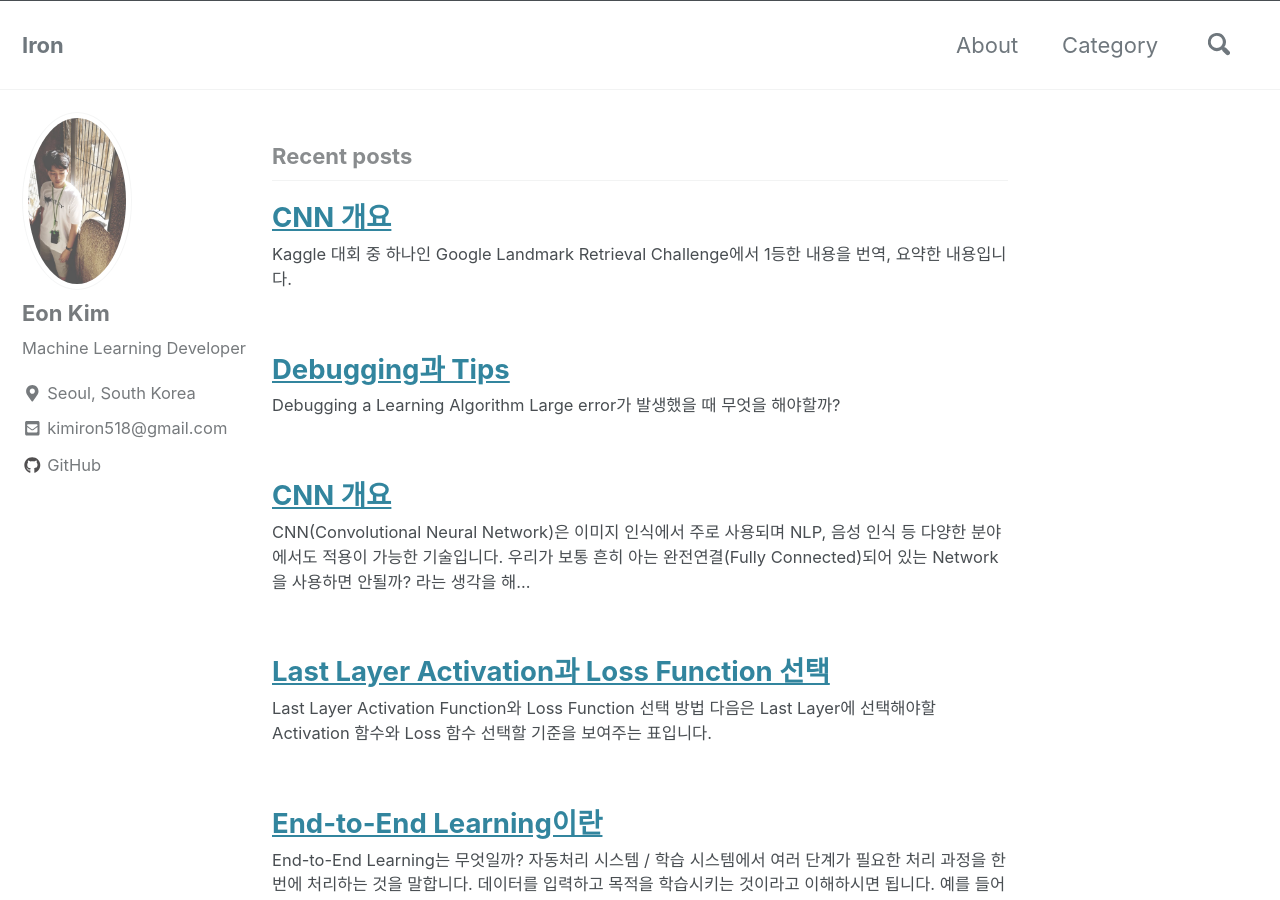
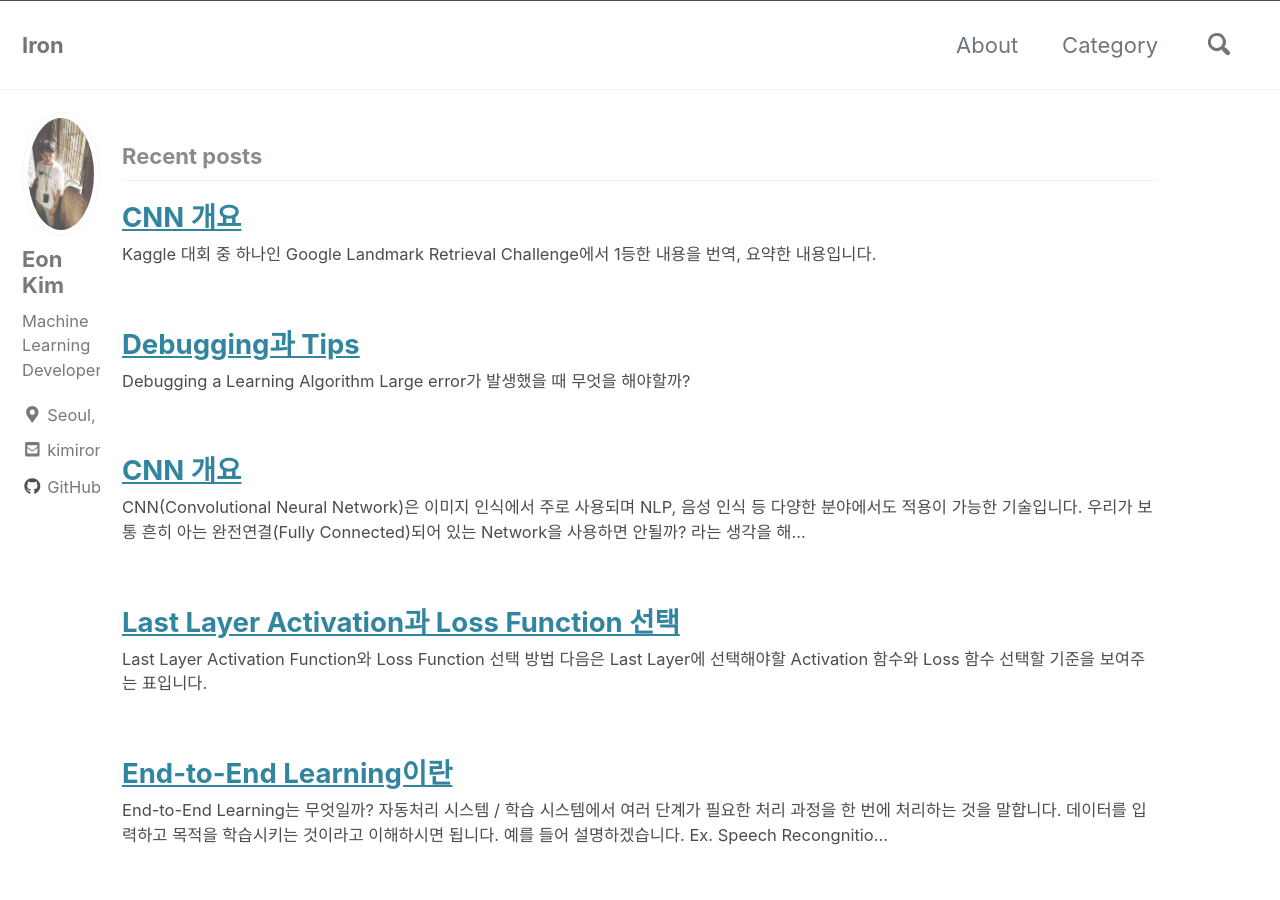
Before and after one commit to thisisiron/thisisiron.github.io, a Jekyll site: the page built from index.html, in a window 1280 px wide and 900 px high. Built offline with Jekyll 4.4.1, drawn with Linux system fonts in a browser that asks for light colours; cached includes are drawn as plain includes; nearby versions of some CDN libraries; the list of posts is cut into pages by our own code.

Commit message:
update padding val

```diff
--- a/_sass/minimal-mistakes/_page.scss
+++ b/_sass/minimal-mistakes/_page.scss
@@ -22,12 +22,12 @@
 .page {
   @include breakpoint($large) {
     float: right;
-    // width: calc(100% - #{$right-sidebar-width-narrow});
+    width: calc(100% - #{$right-sidebar-width-narrow});
     padding-right: $right-sidebar-width-narrow;
   }
 
   @include breakpoint($x-large) {
-    // width: calc(100% - #{$right-sidebar-width});
+    width: calc(100% - #{$right-sidebar-width});
     padding-right: $right-sidebar-width;
   }
 
--- a/_sass/minimal-mistakes/_variables.scss
+++ b/_sass/minimal-mistakes/_variables.scss
@@ -141,8 +141,8 @@
    Grid
    ========================================================================== */
 
-$right-sidebar-width-narrow: 200px !default;
-$right-sidebar-width: 250px !default;
+$right-sidebar-width-narrow: 300px !default;
+$right-sidebar-width: 100px !default;
 $right-sidebar-width-wide: 400px !default;
 
 /*
```
